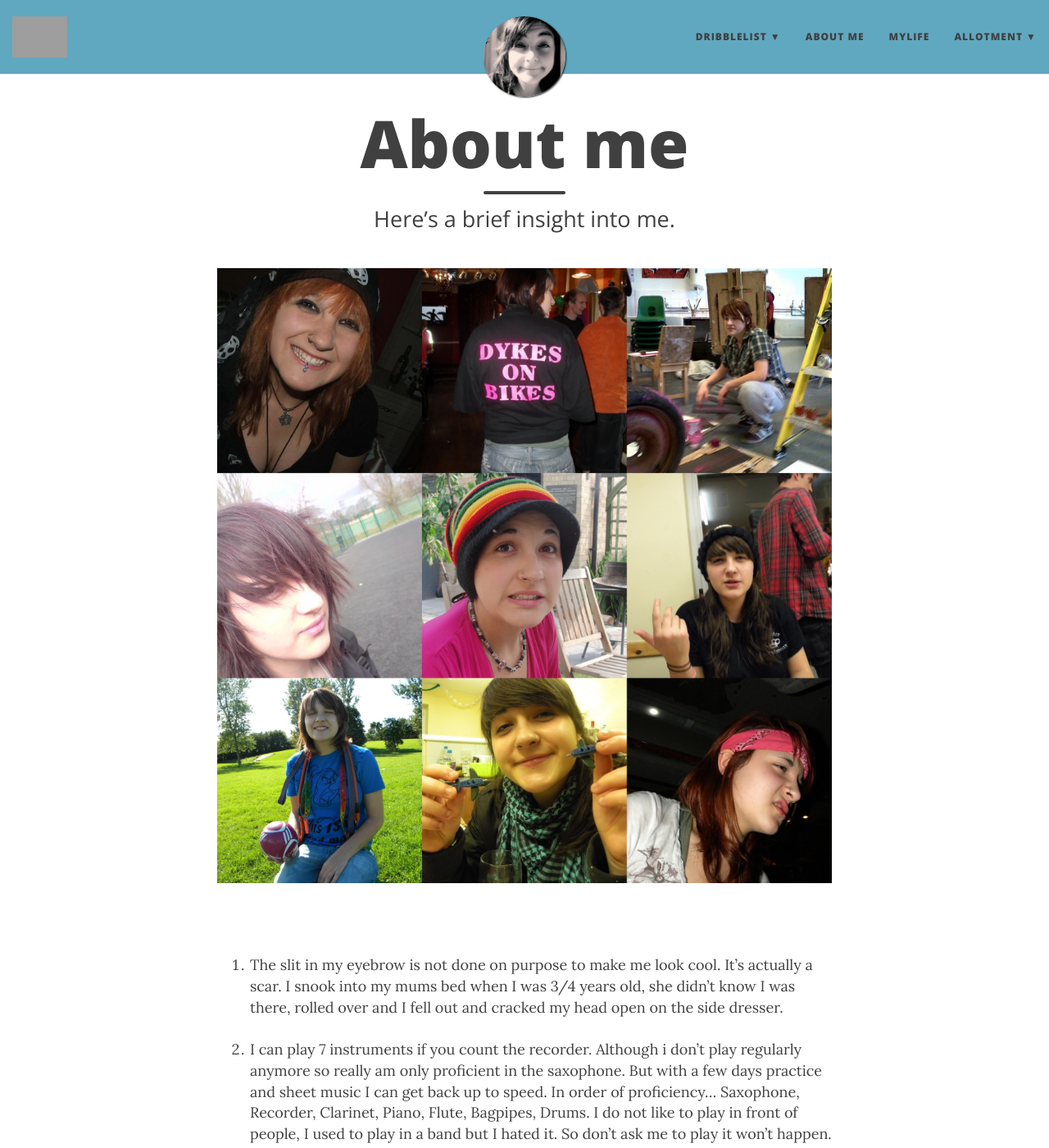
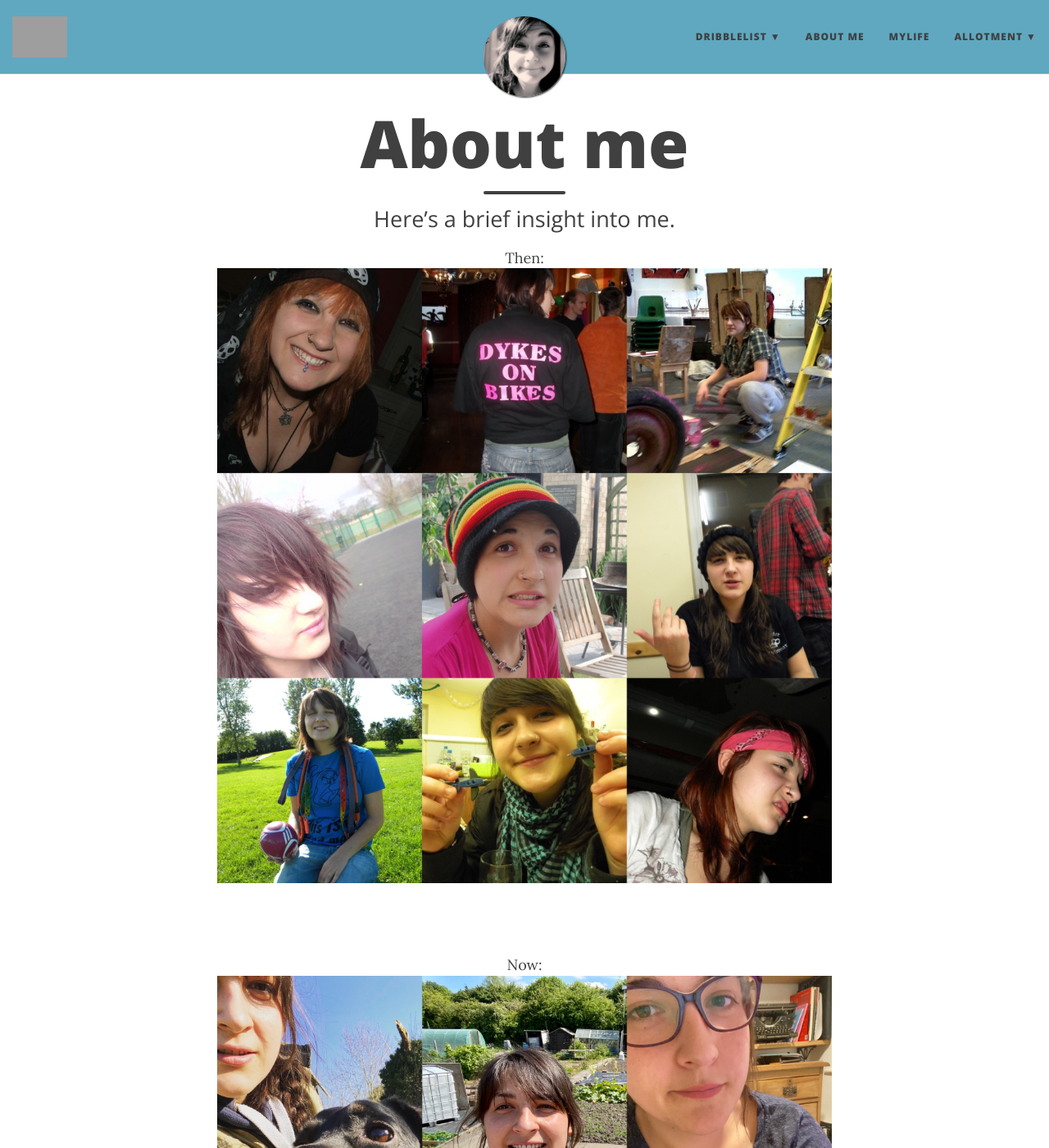
Before and after one commit to ellis-ward/ellis-ward.github.io, a Jekyll site: the page built from aboutme.md, in a window 1280 px wide and 1400 px high. Shown: the whole window at 82% size. Built offline with Jekyll 4.4.1, drawn with Linux system fonts in a browser that asks for light colours; nearby versions of some CDN libraries; grey boxes are pictures that could not be loaded.

Commit message:
Update aboutme.md

```diff
--- a/aboutme.md
+++ b/aboutme.md
@@ -7,9 +7,17 @@
 <meta charset="UTF-8">
 
 <div class="text-center">
+Then:
   <br/>
   <img src="{{ site.baseurl }}/img/F0256962-BEDF-4086-B66F-14995CE67F29.jpeg"/>
 </div><br>
+
+<div class="text-center">
+Now:
+  <br/>
+  <img src="{{ site.baseurl }}/img/A80EAE28-DBDB-4FE4-93DB-D22B9022DB3D.jpeg"/>
+</div><br>
+
 
 1. The slit in my eyebrow is not done on purpose to make me look cool. It’s actually a scar. I snook into my mums bed when I was 3/4 years old, she didn’t know I was there, rolled over and I fell out and cracked my head open on the side dresser. <br><br>
 2. I can play 7 instruments if you count the recorder. Although i don’t play regularly anymore so really am only proficient in the saxophone. But with a few days practice and sheet music I can get back up to speed. In order of proficiency... Saxophone, Recorder, Clarinet, Piano, Flute, Bagpipes, Drums. I do not like to play in front of people, I used to play in a band but I hated it. So don’t ask me to play it won’t happen. <br><br>
```
